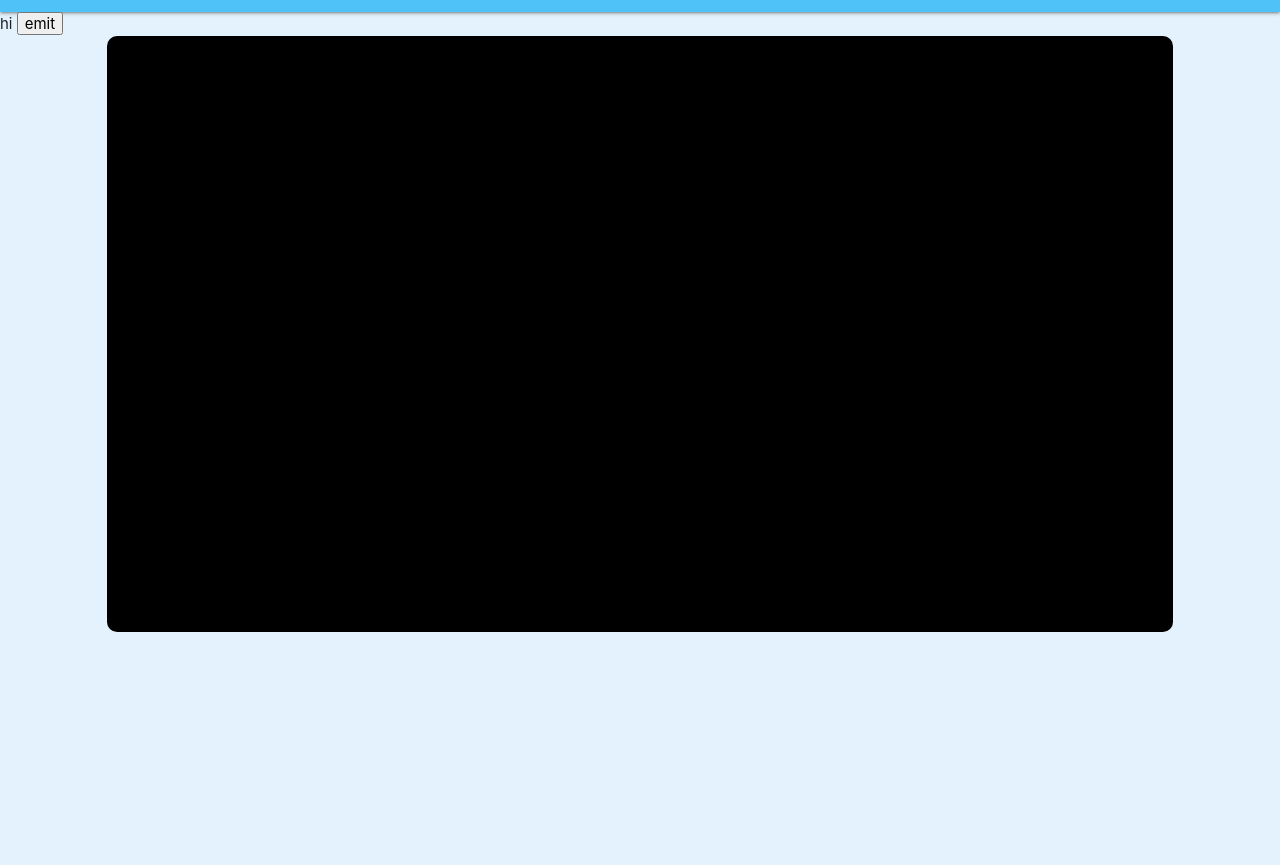
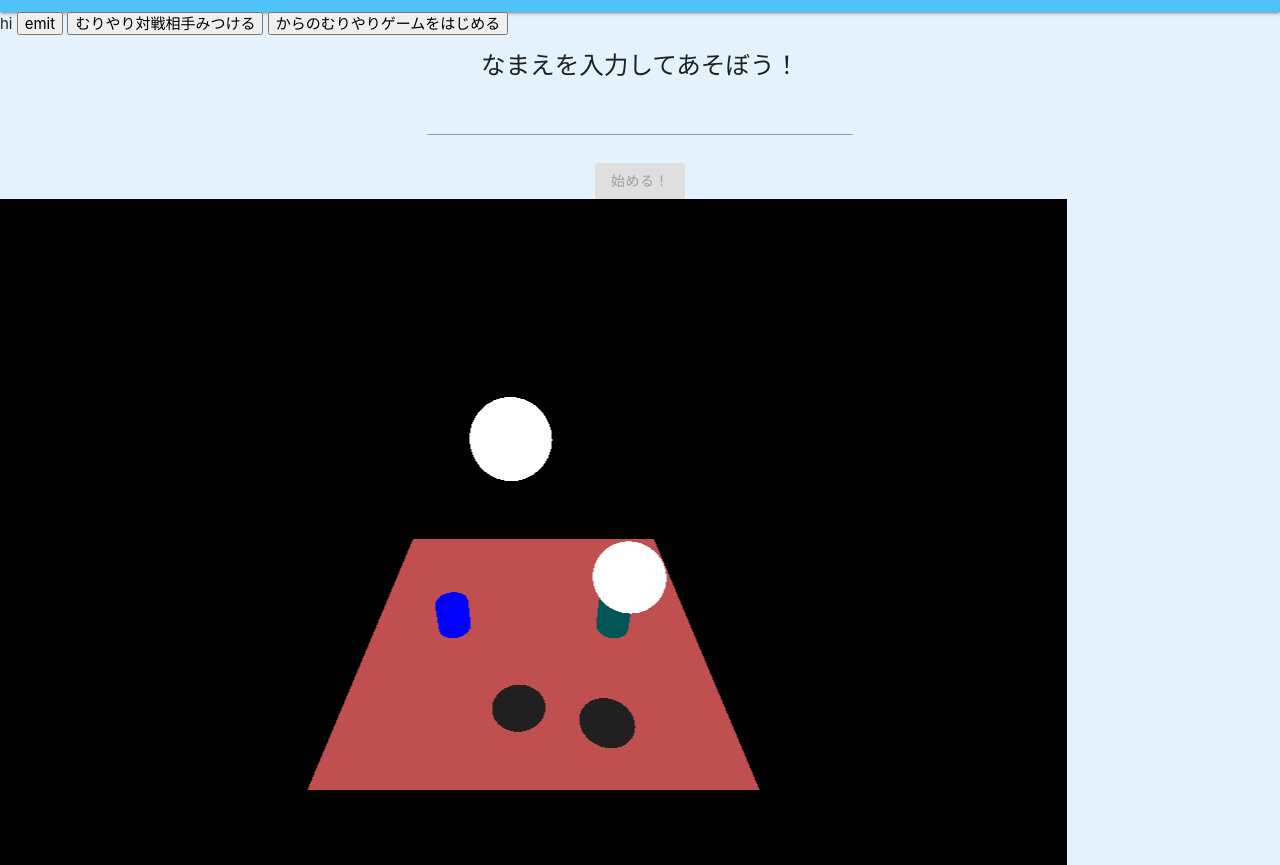
Before and after one commit to monkukui/huithack2022-snowball-gahhahha, a website built with webpack: page frontend/public/index.html in a window 1280 px wide. Shown: the part 52-917 px from the top of the page. Before the commit the page ends 800 px from the top, so only its background shows below. Built offline with nearby package versions, Linux system fonts and the light colour scheme; files whose address does not match are found by name; a web font is replaced by a local one.

Commit message:
初手→ゲーム始める見た目など

```diff
--- a/frontend/public/index.html
+++ b/frontend/public/index.html
@@ -23,7 +23,41 @@
   </nav>
   hi
   <button onclick="socket.emit('test', 'sjasdkf')">emit</button>
+  <button onclick="startDangerously()">むりやり対戦相手みつける</button>
+  <button onclick="game()">からのむりやりゲームをはじめる</button>
   <div id="canvasWrapper" style="border-radius: 10px;text-align: center;"></div>
+  <!-- 最初の画面 ゲーム始まったら消す -->
+  <div id="home" class="container">
+    <div class="">
+      <h5 style="text-align: center;">なまえを入力してあそぼう！</h5>
+      <div class="row">
+        <div class="col s3"></div>
+        <div class="col s6" style="text-align:center">
+          <!-- なまえ入力 -->
+          <input type="text" class="input-field" oninput="checkInput(this)" id="name-input">
+        </div>
+        <div class="col s3"></div>
+      </div>
+      <div style="text-align: center;">
+        <button class="btn indigo" id="begin-button" onclick="goToEntrance()" disabled>
+          始める！
+        </button>
+      </div>
+    </div>
+    <div id="entrance_status"></div>
+  </div>
+
+  <script>
+    function checkInput(e) {
+      const button = document.getElementById("begin-button")
+      const val = e.value
+      if (val) {
+        button.disabled = false
+      } else {
+        button.disabled = true
+      }
+    }
+  </script>
 </body>
 
 </html>
--- a/frontend/src/game.js
+++ b/frontend/src/game.js
@@ -286,3 +286,5 @@ export const Game = (enemyName) => {
   }
   animate();
 };
+
+window.game = Game
--- a/frontend/src/index.js
+++ b/frontend/src/index.js
@@ -1,26 +1,64 @@
 import { io } from "socket.io-client";
 import * as THREE from "three";
 import { OpeningAnimation } from "./openingAnimation";
+
+const _id = (id) => {
+  return document.getElementById(id)
+}
+
+
+
+const goToEntrance = () => {
+  console.log("goToEntrance")
+  const beginButton = _id("begin-button")
+  const name = _id("name-input").value
+  console.log(`${name} はじめるよ！`)
+  beginButton.disabled = true
+  startSocket(name)
+  _id("entrance_status").innerHTML = "waiting for おまえの対戦相手…"
+}
+
+window.goToEntrance = goToEntrance
+
+
+
+function startSocket(name) {
+  console.log("startSocket")
   const socket = io("localhost:8000", {
     path: "/ws/socket.io",
   });
   window.socket = socket;
 
-socket.emit("join", JSON.stringify({ name: "Alice" }));
-socket.emit("echo", JSON.stringify({ name: "Alice" }));
+  socket.emit("join", JSON.stringify({ name: name }));
+  socket.emit("echo", JSON.stringify({ name: name }));
   socket.on("echo", (jsonString) => {
-  console.log(JSON.parse(jsonString));
+    console.log(JSON.parse(jsonString), "echoed :)");
   });
+
   socket.on("connect", () => {
     console.log(socket.id);
   });
 
   socket.on("matched", (jsonString) => {
+    _id("home").style.display = "none"
+    initGame()
     const enemyName = JSON.parse(jsonString).enemyName;
     OpeningAnimation(enemyName);
   });
+  // ここまで待つ。
 
-window.onload = function () {
+  // TODO: エラーハンドリング
+}
+
+window.startDangerously = () => {
+  _id("home").style.display = "none"
+  startSocket()
+  initGame()
+}
+
+// window.onload =
+function initGame() {
+  console.log("initGame")
   const renderer = new THREE.WebGLRenderer();
   window.renderer = renderer;
   const scene = new THREE.Scene();
@@ -42,6 +80,6 @@ window.onload = function () {
 
   // 角はまるく
   const canvasStyle = document.getElementById("canvasWrapper").firstChild.style
-  canvasStyle.borderRadius= "10px"
-  canvasStyle.margin= "0 auto"
+  canvasStyle.borderRadius = "10px"
+  canvasStyle.margin = "0 auto"
 };
```
Lines whose indentation alone changed are shown as unchanged.
